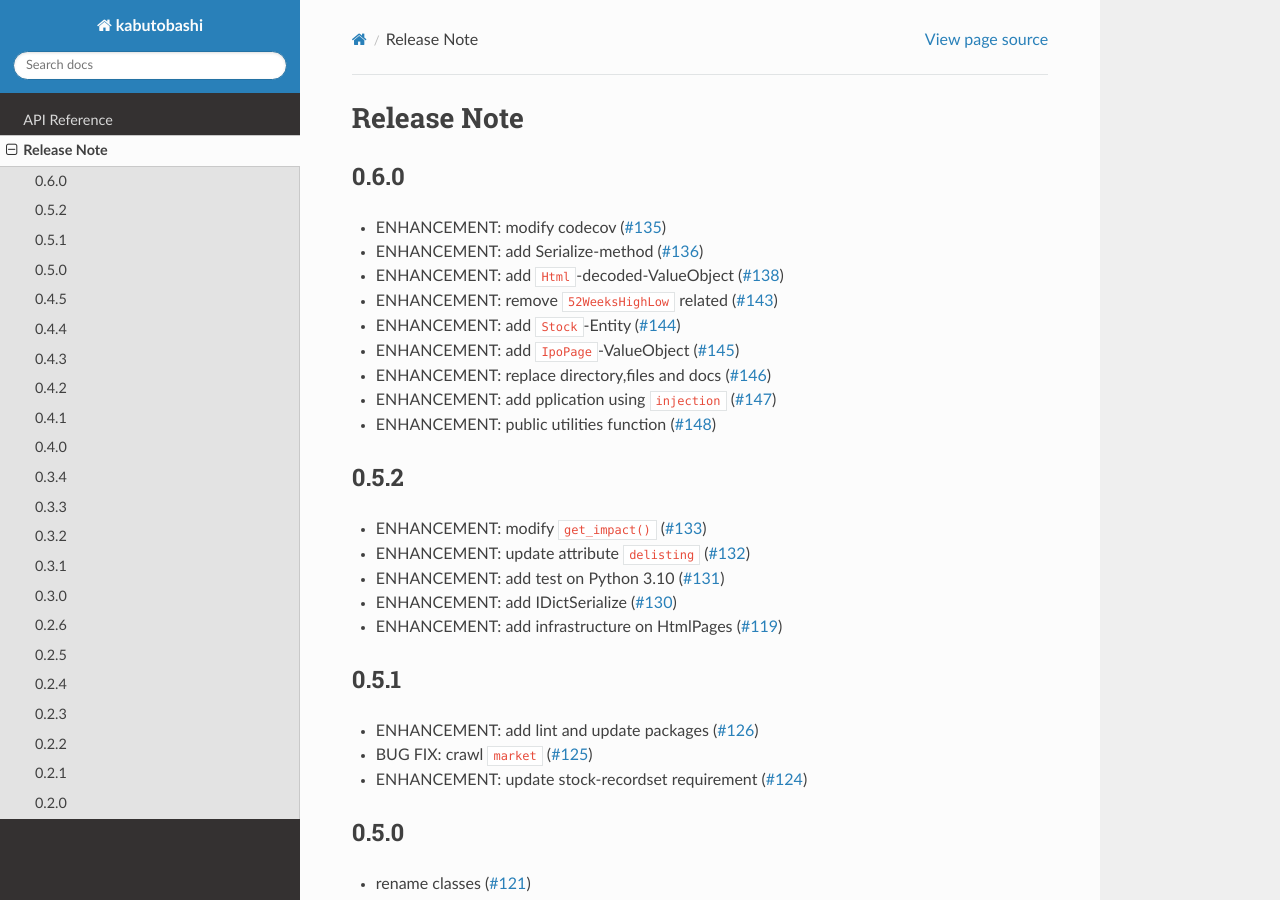
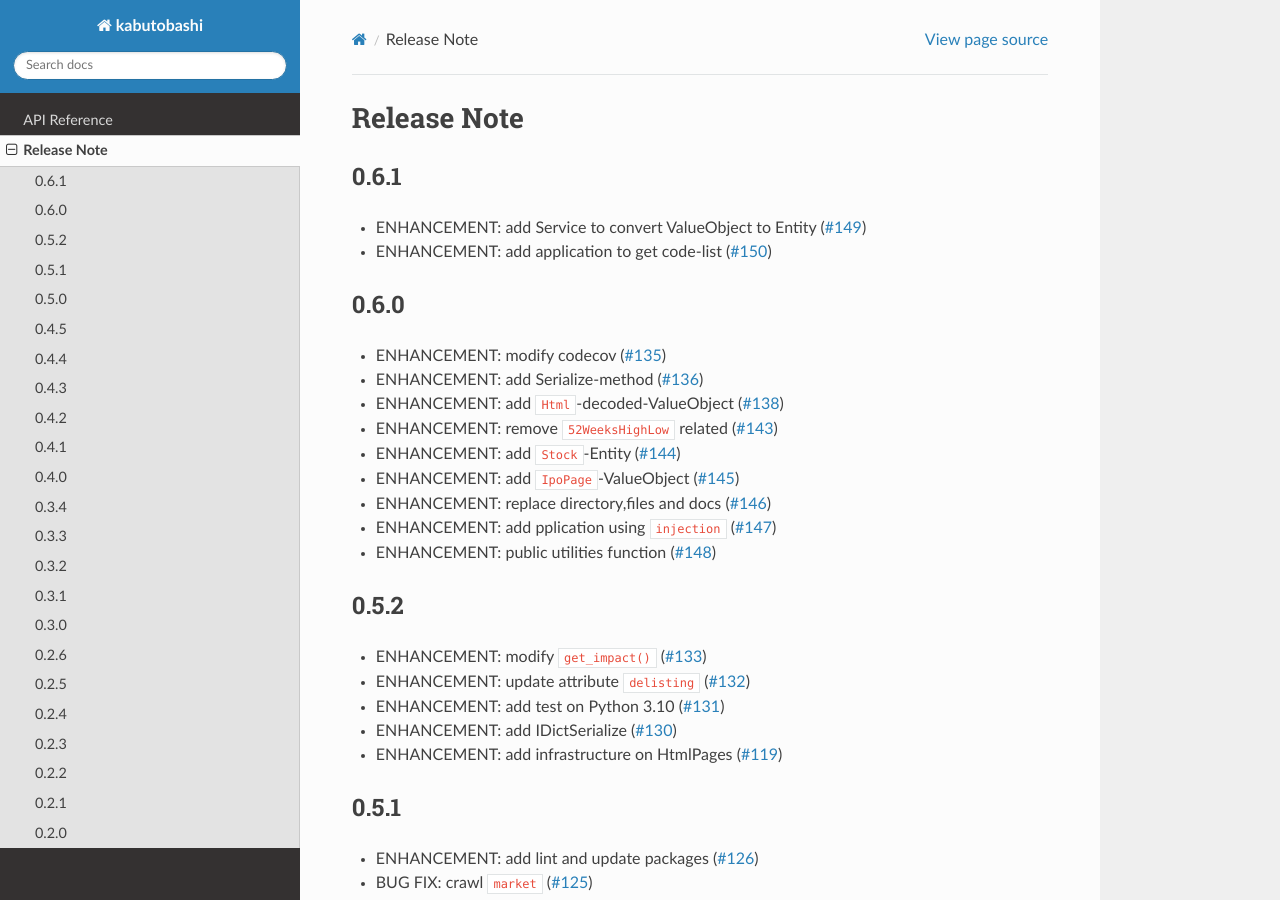
Before and after one commit to gsy0911/kabutobashi, a Sphinx documentation site: the page built from docs/sources/release.md, in a window 1280 px wide and 900 px high. Built offline with Sphinx 7.4.7 and the Read the Docs theme 2.0.0, drawn with Linux system fonts in a browser that asks for light colours.

Commit message:
update docs

```diff
--- a/docs/sources/release.md
+++ b/docs/sources/release.md
@@ -1,4 +1,9 @@
 # Release Note
+
+## 0.6.1
+
+- ENHANCEMENT: add Service to convert ValueObject to Entity ([#149](https://github.com/gsy0911/kabutobashi/issues/149))
+- ENHANCEMENT: add application to get code-list ([#150](https://github.com/gsy0911/kabutobashi/issues/150))
 
 ## 0.6.0
 
```
